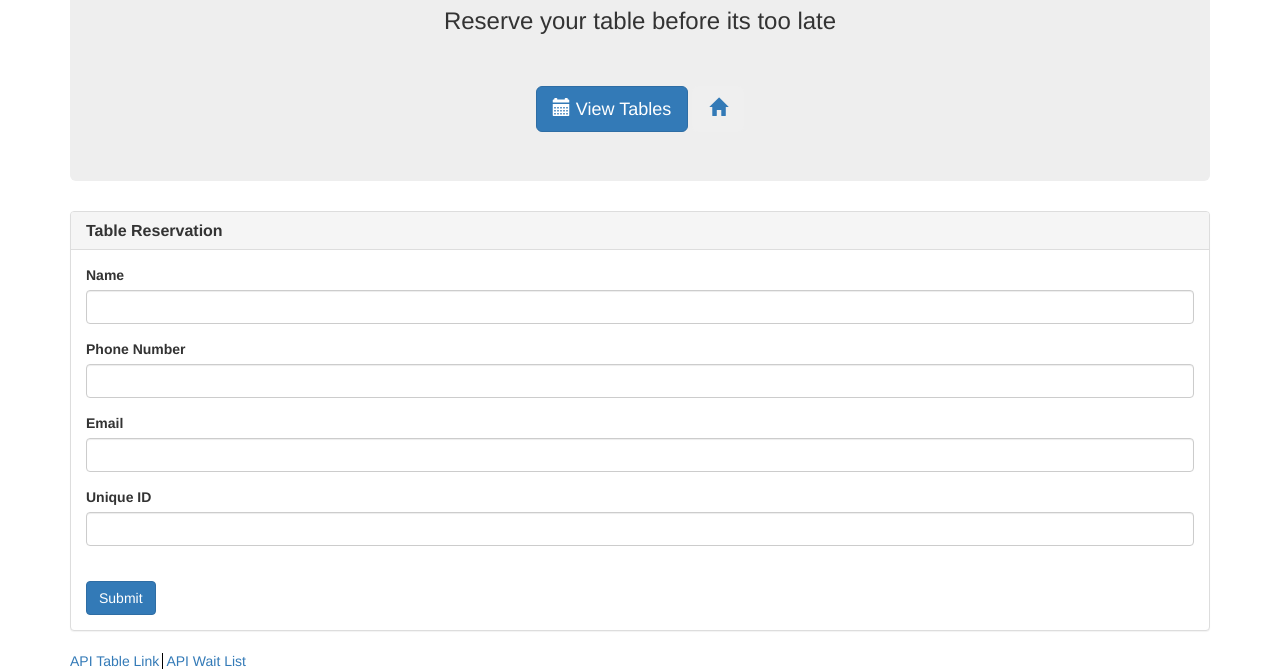
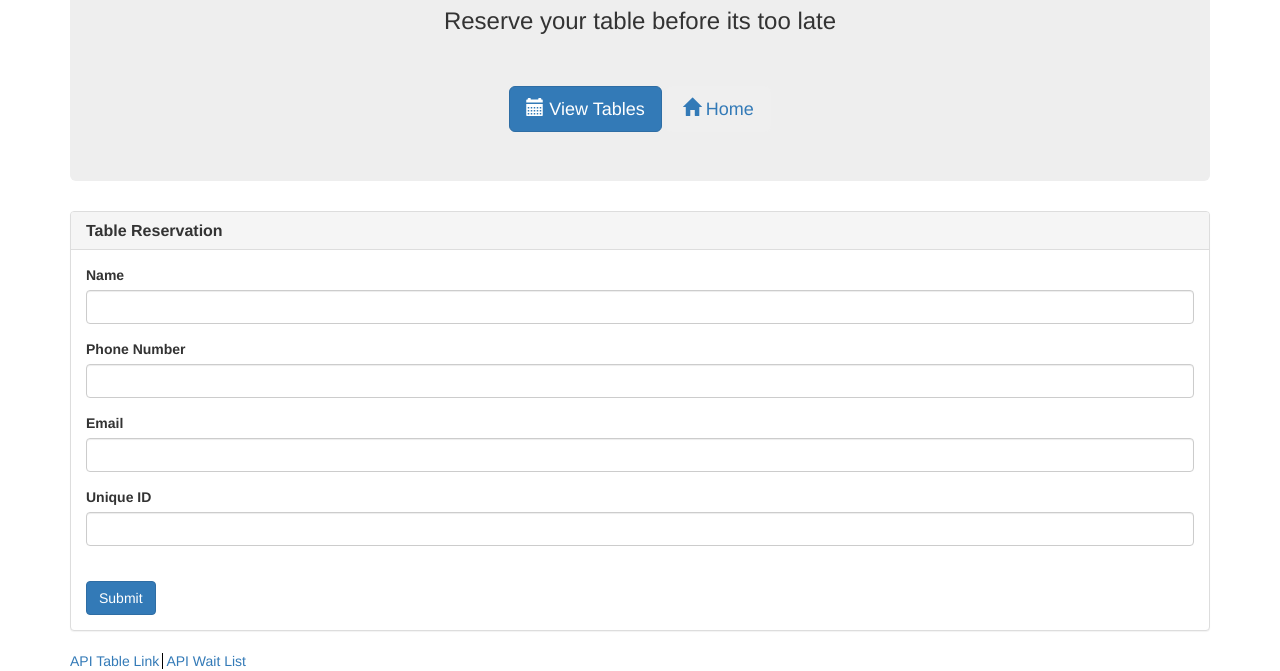
Before and after one commit to michaeledwards91/Hot-Restaurant, a website: page reservation.html in a window 1280 px wide. Shown: the part 165-836 px from the top of the page. Drawn offline with nearby package versions, Linux system fonts and the light colour scheme.

Commit message:
fixed home glyphicon

```diff
--- a/reservation.html
+++ b/reservation.html
@@ -22,7 +22,7 @@
       </div>
       	<div class="col-md-10 mainButtons">
       		<a href="/tables"><button type="button" class="btn btn-primary btn-lg"><span class=" glyphicon glyphicon-calendar"></span> View Tables</button></a>
-      		<a href="/"><button type="button" class="btn btn-lg"><span class="glyphicon glyphicon-home"></span></button></a>
+      		<a href="/"><button type="button" class="btn btn-lg"><span class="glyphicon glyphicon-home"></span> Home</button></a>
       	</div>
         <div class="col-md-1 ">
       </div>
```
Also changed, not shown: tables.html (+1 -1 lines).
